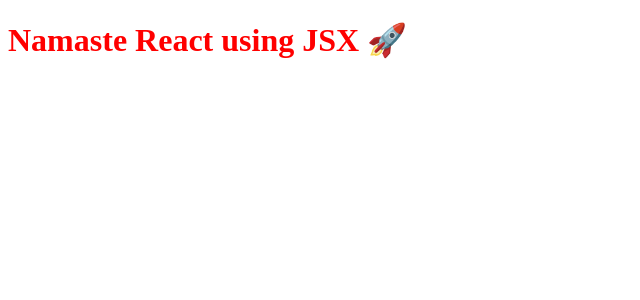
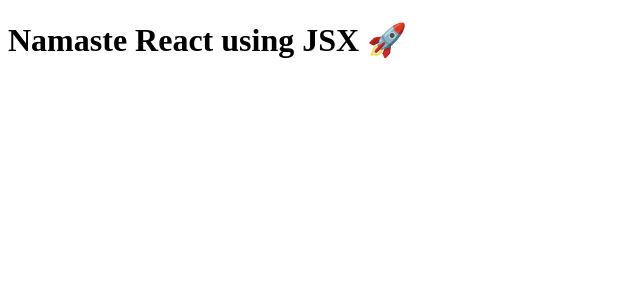
Before and after one commit to rbhoknal/React, a React (Vite) app: page / in a window 1280 px wide. Shown: the top 300 px of the page, without its empty margins (0-640 px from the left). Built offline with nearby package versions, Linux system fonts and the light colour scheme.

Commit message:
jsx changes

```diff
--- a/App.js
+++ b/App.js
@@ -1,11 +1,12 @@
 import React from "react";
 import ReactDOM from "react-dom/client";
 
-const heading = React.createElement("div", { id: "heading" }, "Namaste React 🚀");
-console.log("heading", heading);
+// JSX (transpiled before it reached the JS) - Parcel - Babel
+
+// JSX ==> Babel transpiles it to React.createElement => ReactElement - JS Object => HTMLElement(render)
 
 //JSX - HTML-like or XML-like syntax
-const jsxheading = <h1 id="heading">Namaste React using JSX 🚀</h1>
+const jsxheading = <h1 className="head" tabIndex="5">Namaste React using JSX 🚀</h1>
 console.log('jsxHeading', jsxheading);
 
 const root = ReactDOM.createRoot(document.getElementById("root"));
```
